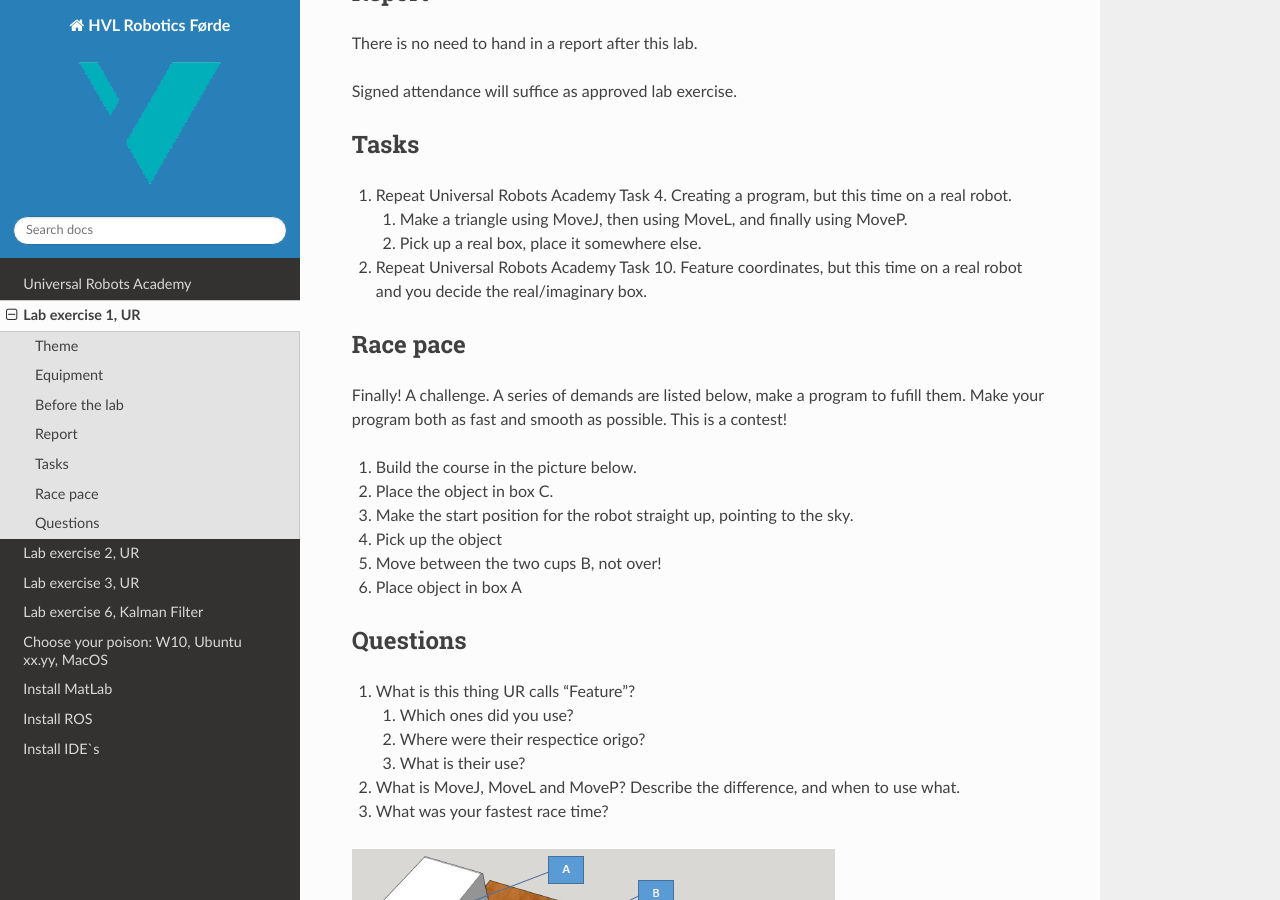
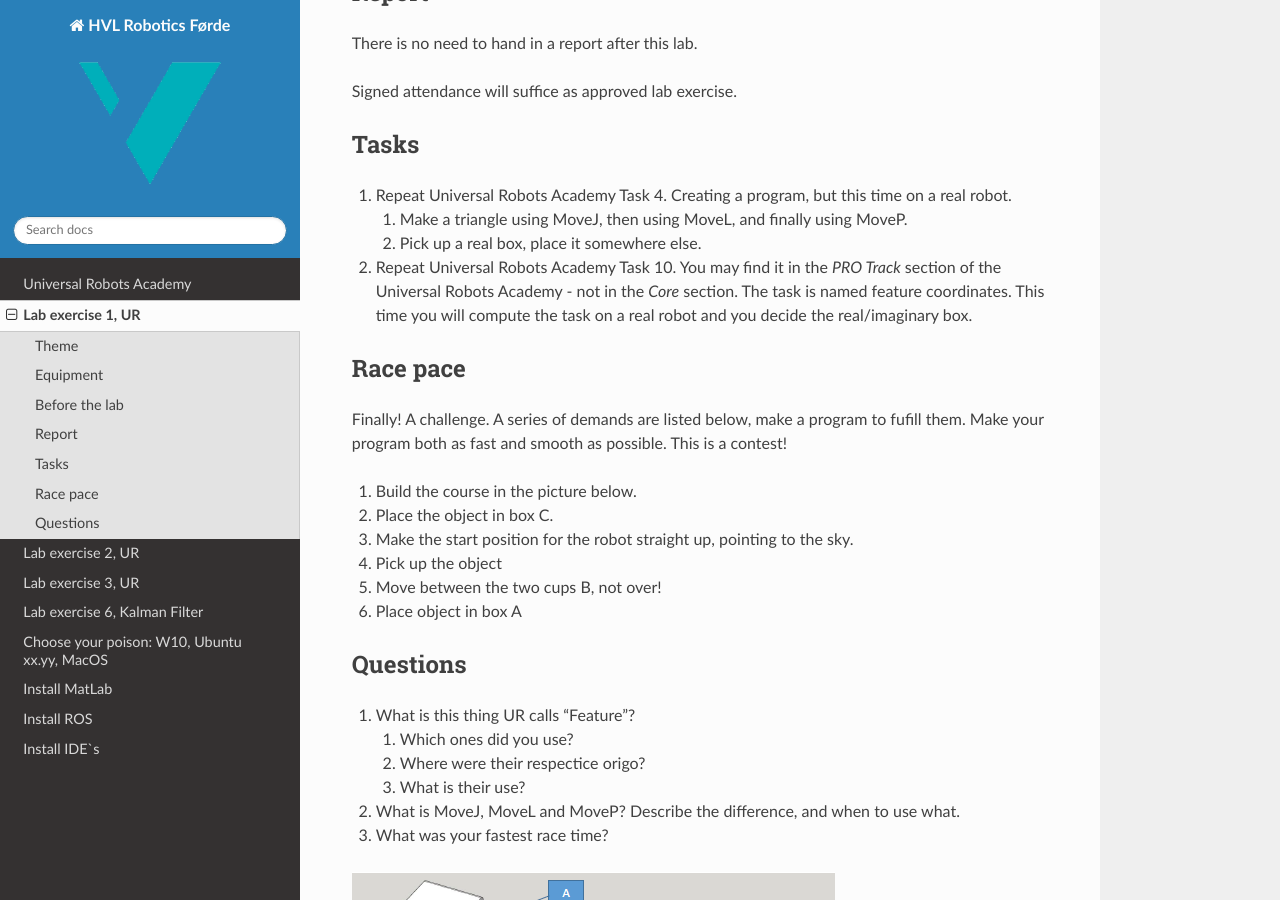
Before and after one commit to frdedynamics/robotics-lab-documentation, a Sphinx documentation site: the page built from source/texts/lab1.md, in a window 1280 px wide and 900 px high, scrolled down 712 px. Built offline with Sphinx 7.4.7 and the Read the Docs theme 2.0.0, drawn with Linux system fonts in a browser that asks for light colours; the version number could not be read and is left out.

Commit message:
task 10 directory explanation is added.

```diff
--- a/source/texts/lab1.md
+++ b/source/texts/lab1.md
@@ -27,7 +27,7 @@
 1. Repeat Universal Robots Academy Task 4. Creating a program, but this time on a real robot.
     1. Make a triangle using MoveJ, then using MoveL, and finally using MoveP.
     1. Pick up a real box, place it somewhere else.
-1. Repeat Universal Robots Academy Task 10. Feature coordinates, but this time on a real robot and you decide the real/imaginary box.
+1. Repeat Universal Robots Academy Task 10. You may find it in the *PRO Track* section of the Universal Robots Academy - not in the *Core* section. The task is named feature coordinates. This time you will compute the task on a real robot and you decide the real/imaginary box.
 
 ## Race pace
 Finally! A challenge. A series of demands are listed below, make a program to fufill them. Make your program both as fast and smooth as possible. This is a contest!
```
